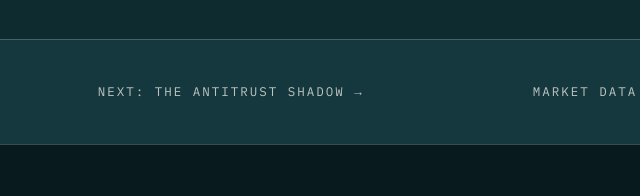
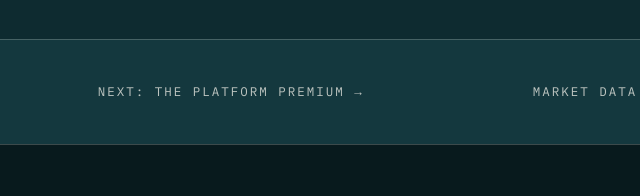
Before and after one commit to primedomaincapital/clinicrollups, a plain HTML site: page insights/article4.html in a window 1280 px wide. Shown: the part 4827-5023 px from the top of the page, 320-960 px from the left. Drawn offline with Linux system fonts and the light colour scheme.

Commit message:
Update article4 nav to link article5 (Batch 3G, 2026-11-19)

```diff
--- a/insights/article4.html
+++ b/insights/article4.html
@@ -123,7 +123,7 @@
 <section class="article-nav">
   <div class="wrap article-nav-inner">
     <a href="../index.html">&larr; ClinicRollups.com</a>
-    <a href="article3.html">Next: The Antitrust Shadow &rarr;</a>
+    <a href="article5.html">Next: The Platform Premium &rarr;</a>
     <a href="../market-data.html">Market Data</a>
     <a href="../resources.html">Resources</a>
   </div>
```
